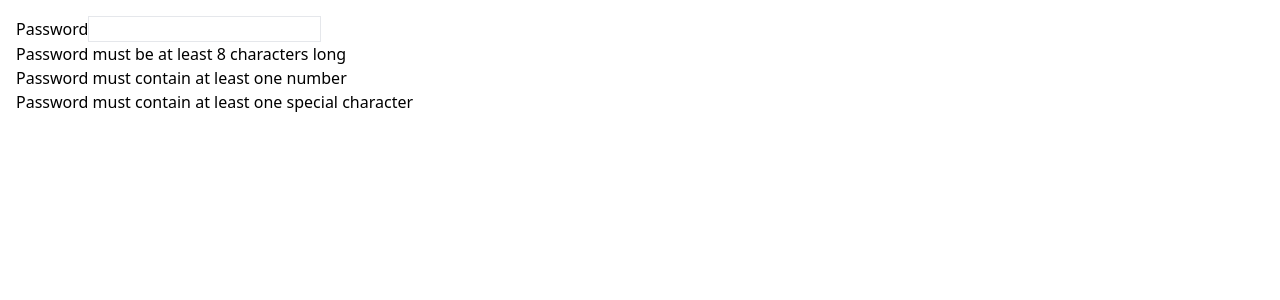
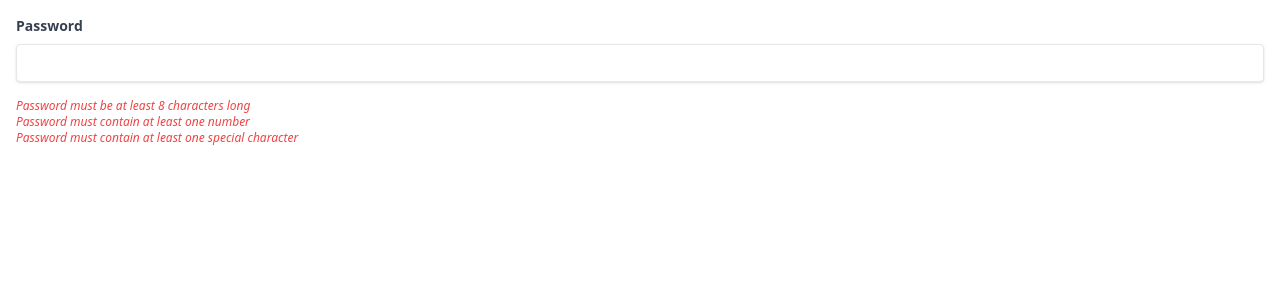
Before and after one commit to FrankyFrankFrank/password-validator, a React (Create React App) app: page / in a window 1280 px wide. Shown: the top 300 px of the page. Built offline with nearby package versions, Linux system fonts and the light colour scheme.

Commit message:
basic styling

```diff
--- a/src/App.js
+++ b/src/App.js
@@ -47,10 +47,13 @@ const App = () => {
 
   return (
     <div className='p-4'>
-      <label for="password">Password</label>
+      <label
+        for="password"
+        className='block text-gray-700 text-sm font-bold mb-2'
+      >Password</label>
       <input
         id="password"
-        className={'border'}
+        className='shadow appearance-none border rounded w-full py-2 px-3 mb-4 text-gray-700 leading-tight focus:outline-none focus:shadow-outline'
         type={'password'}
         value={passwordValidation.password}
         onChange={handlePasswordChange}
@@ -59,6 +62,7 @@ const App = () => {
         {getAllFailingRules().map(rule => (
           <li
             key={rule.id}
+            className='text-red-500 text-xs italic'
           >{rule.message}</li>
         ))}
       </ul>
--- a/src/styles.css
+++ b/src/styles.css
@@ -559,6 +559,31 @@ video {
   --tw-backdrop-sepia:  ;
 }
 
+.mb-2 {
+  margin-bottom: 0.5rem;
+}
+
+.mb-4 {
+  margin-bottom: 1rem;
+}
+
+.block {
+  display: block;
+}
+
+.w-full {
+  width: 100%;
+}
+
+.appearance-none {
+  -webkit-appearance: none;
+          appearance: none;
+}
+
+.rounded {
+  border-radius: 0.25rem;
+}
+
 .border {
   border-width: 1px;
 }
@@ -567,12 +592,60 @@ video {
   padding: 1rem;
 }
 
+.py-2 {
+  padding-top: 0.5rem;
+  padding-bottom: 0.5rem;
+}
+
+.px-3 {
+  padding-left: 0.75rem;
+  padding-right: 0.75rem;
+}
+
+.text-sm {
+  font-size: 0.875rem;
+  line-height: 1.25rem;
+}
+
+.text-xs {
+  font-size: 0.75rem;
+  line-height: 1rem;
+}
+
+.font-bold {
+  font-weight: 700;
+}
+
+.italic {
+  font-style: italic;
+}
+
+.leading-tight {
+  line-height: 1.25;
+}
+
 .text-red-500 {
   --tw-text-opacity: 1;
   color: rgb(239 68 68 / var(--tw-text-opacity));
+}
+
+.text-gray-700 {
+  --tw-text-opacity: 1;
+  color: rgb(55 65 81 / var(--tw-text-opacity));
+}
+
+.shadow {
+  --tw-shadow: 0 1px 3px 0 rgb(0 0 0 / 0.1), 0 1px 2px -1px rgb(0 0 0 / 0.1);
+  --tw-shadow-colored: 0 1px 3px 0 var(--tw-shadow-color), 0 1px 2px -1px var(--tw-shadow-color);
+  box-shadow: var(--tw-ring-offset-shadow, 0 0 #0000), var(--tw-ring-shadow, 0 0 #0000), var(--tw-shadow);
 }
 
 .filter {
   -webkit-filter: var(--tw-blur) var(--tw-brightness) var(--tw-contrast) var(--tw-grayscale) var(--tw-hue-rotate) var(--tw-invert) var(--tw-saturate) var(--tw-sepia) var(--tw-drop-shadow);
           filter: var(--tw-blur) var(--tw-brightness) var(--tw-contrast) var(--tw-grayscale) var(--tw-hue-rotate) var(--tw-invert) var(--tw-saturate) var(--tw-sepia) var(--tw-drop-shadow);
 }
+
+.focus\:outline-none:focus {
+  outline: 2px solid transparent;
+  outline-offset: 2px;
+}
```
